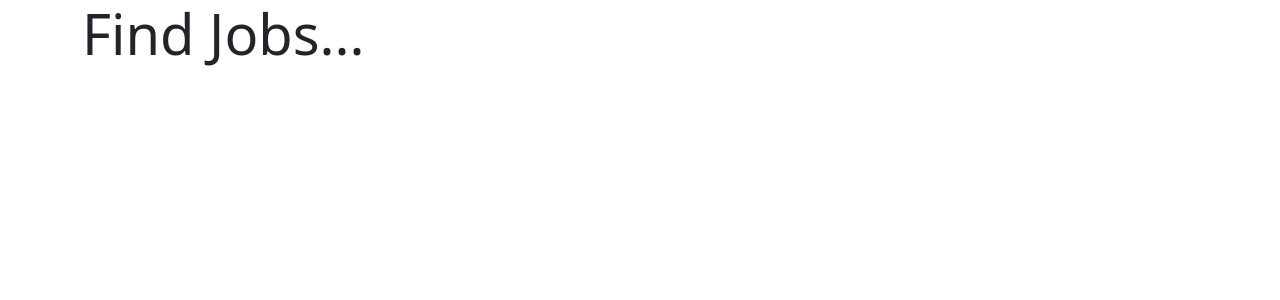
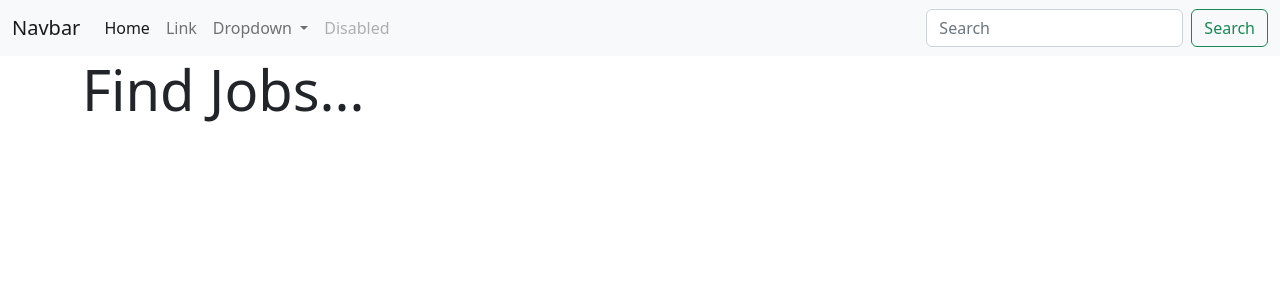
Before and after one commit to mkrajaci/FastAPI-jobs-webapp, a FastAPI app: page / in a window 1280 px wide. Shown: the top 300 px of the page. Run offline with FastAPI, Linux system fonts and the light colour scheme.

Commit message:
Added navbar

```diff
--- a/templates/components/navbar.html
+++ b/templates/components/navbar.html
@@ -1,10 +1,36 @@
-<!DOCTYPE html>
-<html lang="en">
-<head>
-    <meta charset="UTF-8">
-    <title>Title</title>
-</head>
-<body>
-
-</body>
-</html>
+<nav class="navbar navbar-expand-lg navbar-light bg-light">
+  <div class="container-fluid">
+    <a class="navbar-brand" href="#">Navbar</a>
+    <button class="navbar-toggler" type="button" data-bs-toggle="collapse" data-bs-target="#navbarSupportedContent" aria-controls="navbarSupportedContent" aria-expanded="false" aria-label="Toggle navigation">
+      <span class="navbar-toggler-icon"></span>
+    </button>
+    <div class="collapse navbar-collapse" id="navbarSupportedContent">
+      <ul class="navbar-nav me-auto mb-2 mb-lg-0">
+        <li class="nav-item">
+          <a class="nav-link active" aria-current="page" href="#">Home</a>
+        </li>
+        <li class="nav-item">
+          <a class="nav-link" href="#">Link</a>
+        </li>
+        <li class="nav-item dropdown">
+          <a class="nav-link dropdown-toggle" href="#" id="navbarDropdown" role="button" data-bs-toggle="dropdown" aria-expanded="false">
+            Dropdown
+          </a>
+          <ul class="dropdown-menu" aria-labelledby="navbarDropdown">
+            <li><a class="dropdown-item" href="#">Action</a></li>
+            <li><a class="dropdown-item" href="#">Another action</a></li>
+            <li><hr class="dropdown-divider"></li>
+            <li><a class="dropdown-item" href="#">Something else here</a></li>
+          </ul>
+        </li>
+        <li class="nav-item">
+          <a class="nav-link disabled" href="#" tabindex="-1" aria-disabled="true">Disabled</a>
+        </li>
+      </ul>
+      <form class="d-flex">
+        <input class="form-control me-2" type="search" placeholder="Search" aria-label="Search">
+        <button class="btn btn-outline-success" type="submit">Search</button>
+      </form>
+    </div>
+  </div>
+</nav>
--- a/templates/shared/base.html
+++ b/templates/shared/base.html
@@ -10,6 +10,7 @@
 </head>
 
 <body>
+    {% include "components/navbar.html" %}
     {% block content %}
     {% endblock %}
 
```
